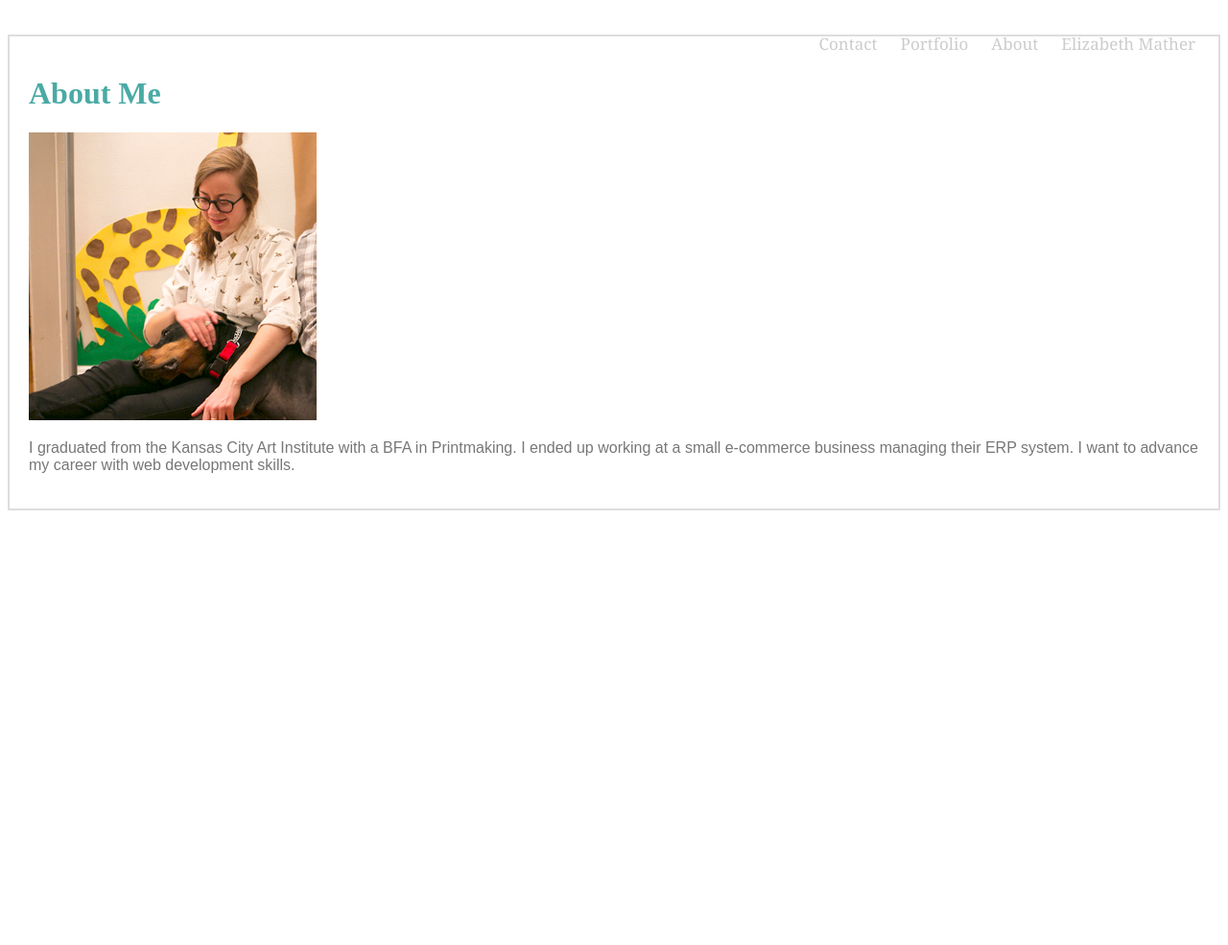
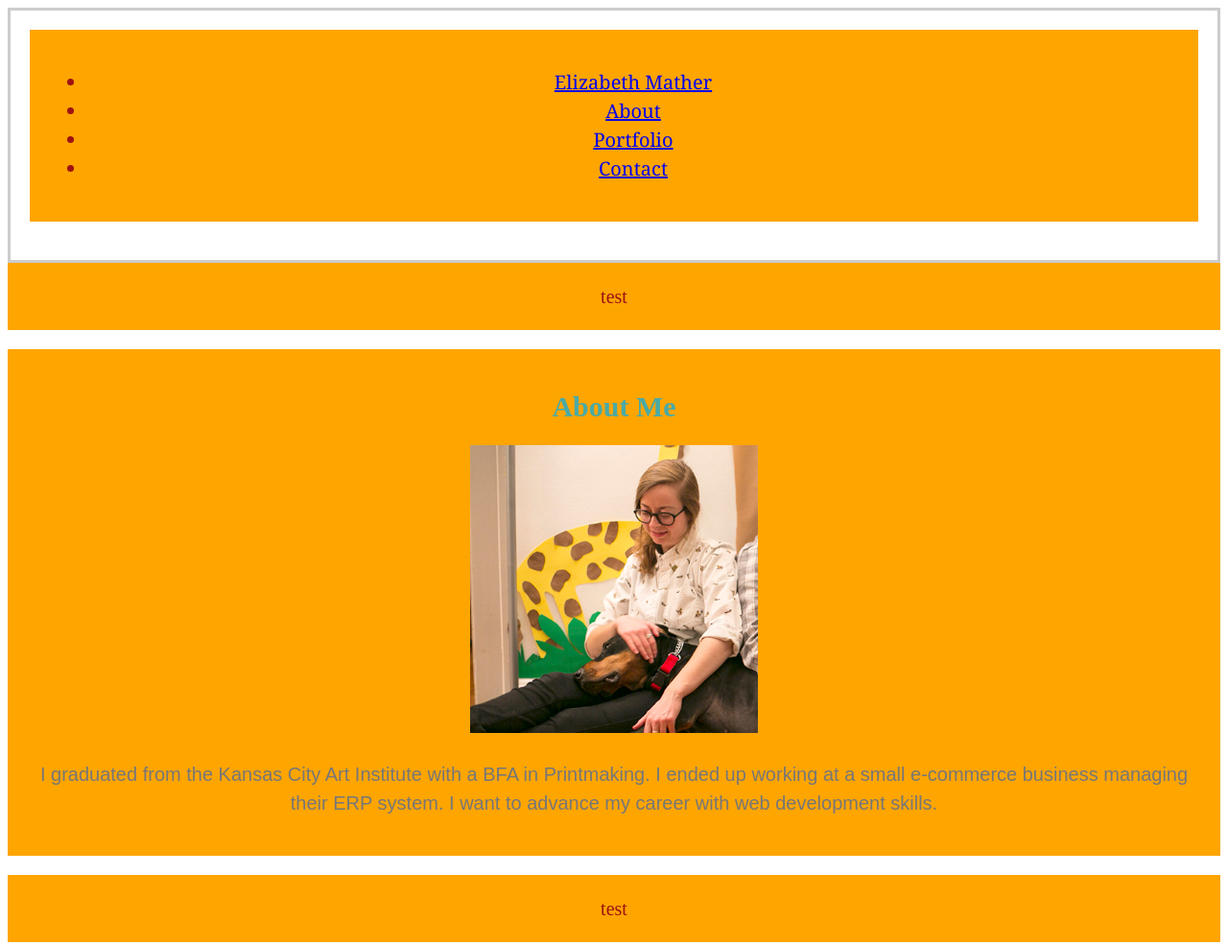
Before and after one commit to elmather89/Basic-Portfolio, a plain HTML site: page index.html in a window 1280 px wide. Shown: the whole page at 96% size. Before the commit the page ends 800 px from the top, so only its background shows below. Drawn offline with Linux system fonts and the light colour scheme.

Commit message:
actually re-doing it now

```diff
--- a/assets/css/style.css
+++ b/assets/css/style.css
@@ -1,12 +1,28 @@
-.topnav {
-    padding: 14px;
+/* Cannot get background image to show on body****
+.body {
+    background-image: url("assets/images/positive.png");
+    background-repeat: repeat;
+} *****************/
+
+/*****************
+.header {
+    padding: 140px;
+    margin-bottom: 20px;
+    font-family: Georgia, 'Times New Roman', Times, serif;
+    background: #ffffff;
+    color: #4aaaa5;
+  }
+
+header .topnav {
+    float: left;
+    padding: 20px;
     background-color: #ffffff;
     border-color: #cccccc;
     font-family: Georgia, 'Times New Roman', Times, serif;
 }
 
-.topnav a {
-    padding: 12px;
+header .topnav a {
+    padding: 20px;
     float: right;
     display: block;
     color: #cccccc;
@@ -14,19 +30,80 @@
     text-decoration: none;
     font-size: 17px;
 }
-/* Cannot get background image to show on body */
-html {
-    background-image: url("positive.png");
-    background-repeat: repeat;
+**************/
+* {
+    box-sizing: border-box;
+    text-align: center;
+  }
+
+body {
+    font-size: 20px;
+    line-height: 30px;
+    color: #333;
 }
 
-.main {
+header {
     background-color: #ffffff;
+    border-color: #cccccc;
+    border-width: 3px;
+    border-style: solid;
+    color: #4aaaa5;
+    padding: 20px;
+    font-family: Georgia, 'Times New Roman', Times, serif;
+}
+
+header .nav {
+    margin: 0;
+    font-size: 100%;
+    width: 100%;
+    overflow: hidden;
+}
+
+header .nav ul {
+    list-style: none;
+}
+
+.nav ul li {
+    float: left;
+    width: 20%;
+}
+
+section {
+    padding: 20px;
+    margin-bottom: 20px;
+    color: #9E1212;
+    background: #ffa500;
+  }
+
+.left {
+    float: left;
+    padding-bottom: 20px;
+    width: 33.33%;
+    color: #4aaaa5;
+}
+
+.center {
+    float: left;
+    padding-bottom: 20px;
+    width: 33.33%;
+    color: #4aaaa5;
+}
+
+.right {
+    float: right;
+    padding-bottom: 20px;
+    width: 33.33%;
+    color: #4aaaa5;
+}
+
+/*.main {
+    width: 600px;
+    background-color: salmon;
     border-color: #dddddd;
-    border-width: 2px;
+    border-width: 3px;
     border-style: solid;
-    padding: 20px;
-}
+    padding: 3px 20px 3px 20px;
+}*/
 
 h1 {
     color: #4aaaa5;
--- a/index.html
+++ b/index.html
@@ -1,26 +1,44 @@
 <!DOCTYPE html>
 <html lang="en-us">
 
-<!-- Head -->
+<!-- Head start -->
 <head>
 <link rel="stylesheet" type="text/css" href="assets/css/style.css">
-    <title>
+<meta name="viewport" content="width=device-width, initial-scale=1">
+<title>
         <h1>Liz Mather</h1>
     </title>
 </head>
 
+<!-- Body start -->
 <body>
-<!-- Top Navigation -->
+
 <header>
-<div class="topnav">
-        <a class="active" href="index.html">Elizabeth Mather</a>
-        <a href="index.html">About</a>
-        <a href="portfolio.html">Portfolio</a>
-        <a href="contact.html">Contact</a>
-</div>
+
+<!-- Navigation -->
+<section>
+    <nav>
+        <ul>
+            <li><a class="active" href="index.html">Elizabeth Mather</a>
+            </li>
+            <li><a href="index.html">About</a>
+            </li>
+            <li><a href="portfolio.html">Portfolio</a>
+            </li>
+            <li><a href="contact.html">Contact</a>
+            </li>
+        </ul>
+    </nav>
+</section>
+
 </header>
 
 <!-- About DIV -->
+<section id="left">
+    test
+</section>
+
+<section id="center">
 <div class="main">
     <h1>About Me</h1>
     <div>
@@ -29,6 +47,11 @@
         </p>
     </div>
 </div>
+</section>
+
+<section id="right">
+        test
+    </section>
 
 </body>
 </html>
```
